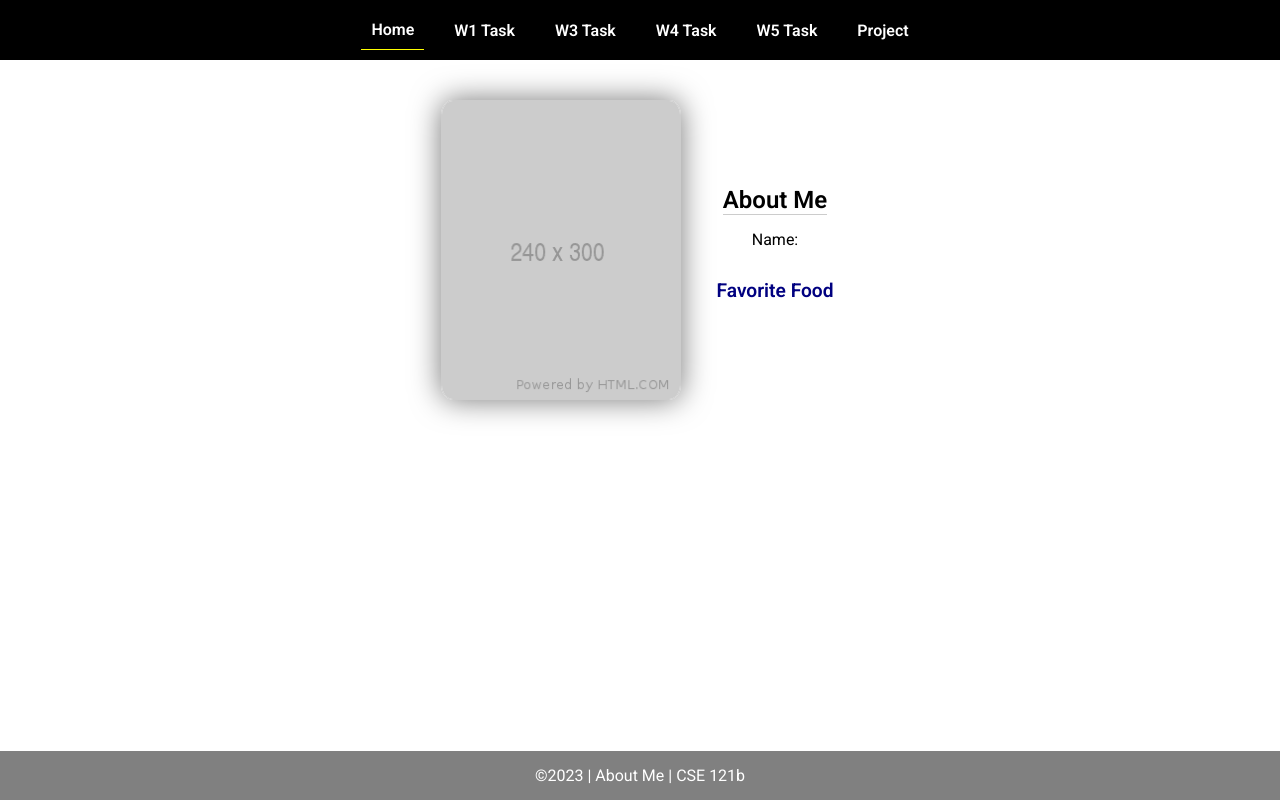
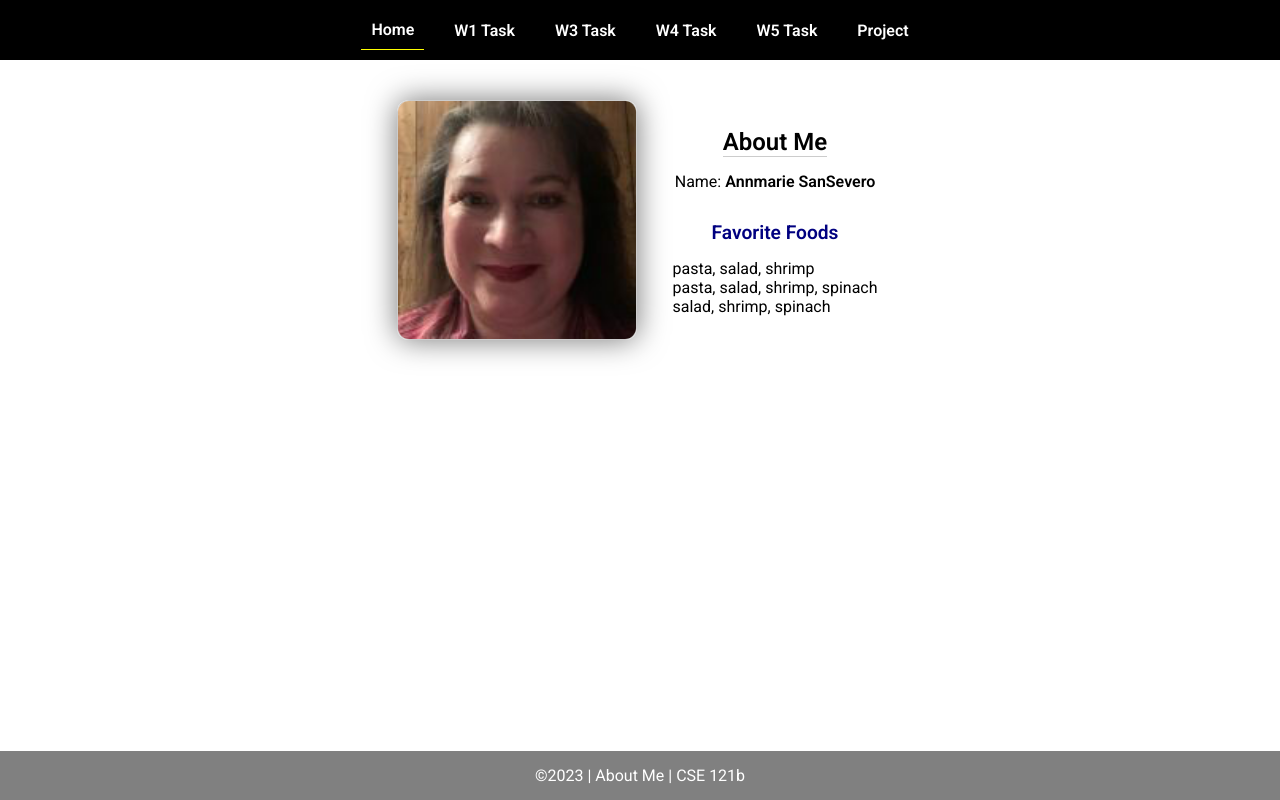
Before and after one commit to annmarieinlr/cse121b, a plain HTML site: page index.html in a window 1280 px wide. Drawn offline with Linux system fonts and the light colour scheme.

Commit message:
week 2 done

```diff
--- a/index.html
+++ b/index.html
@@ -26,12 +26,12 @@
   </nav>
   <main id="home">
     <picture>
-      <img src="images/placeholder.png" alt="Placeholder Image">
+      <img id="my-img" src="images/placeholder.png" alt="Placeholder Image">
     </picture>
     <section>
       <h1>About Me</h1>
       <div class="info">Name: <span id="name"></span></div>
-      <h2>Favorite Food</h2>
+      <h2>Favorite Foods</h2>
       <div class="block" id="food"></div>
     </section>
   </main>
--- a/sandbox/dom-basics.js
+++ b/sandbox/dom-basics.js
@@ -5,7 +5,7 @@ document.body.appendChild(newParagraph);
 //add an image
 const newImage = document.createElement("img");
 newImage.setAttribute("src", "https://picsum.photos/id/58/200/300");
-newImage.setAttribute("alt", "Description of image");
+newImage.setAttribute("alt", "lighthouse image");
 document.body.appendChild(newImage);
 
 //complex html example
--- a/scripts/w02-task.js
+++ b/scripts/w02-task.js
@@ -6,9 +6,15 @@
 
 let fullName = "Annmarie SanSevero";
 let currentYear = new Date().getFullYear();
-let profilePicture = "images/headshot.jpg"
+let profilePicture = 'images/headshot.jpg'
 
 /* Step 3 - Element Variables */
+
+let nameElement = document.getElementById('name');
+let foodElement = document.getElementById('food');
+let yearElement = document.querySelector('year');
+profilePicture = document.querySelector("img").src = profilePicture;
+document.querySelector("img").setAttribute("alt", "Annmarie SanSevero");
 
 
 
@@ -17,8 +23,18 @@ let profilePicture = "images/headshot.jpg"
 /* Step 4 - Adding Content */
 
 
+nameElement.innerHTML = `<strong>${fullName}</strong>`;
 
-
-
+//profilePicture.setAttribute('src', profilePicture);
+//profilePicture.setAttribute('alt', `Profile Image of ${fullName};`)
+//yearElement.textContent = currentYear;
 
 /* Step 5 - Array */
+
+let favoriteFoods = ['pasta', 'salad', 'shrimp'];
+foodElement.textContent = favoriteFoods.join(', ');
+let newFav = 'spinach';
+favoriteFoods.push(newFav);
+foodElement.innerHTML += `<br>${favoriteFoods.join(', ')}`;
+favoriteFoods = favoriteFoods.slice(1,);
+foodElement.innerHTML += `<br>${favoriteFoods.join(', ')}`;
```
